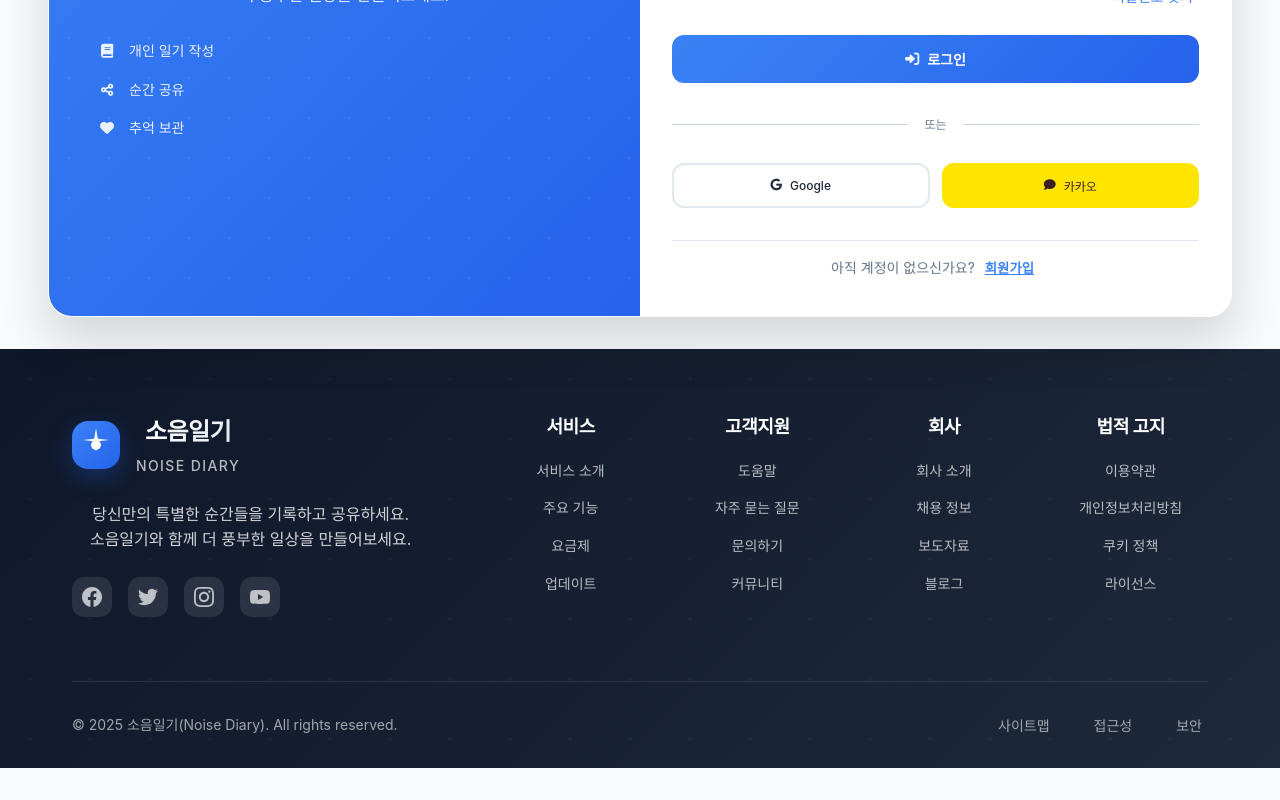
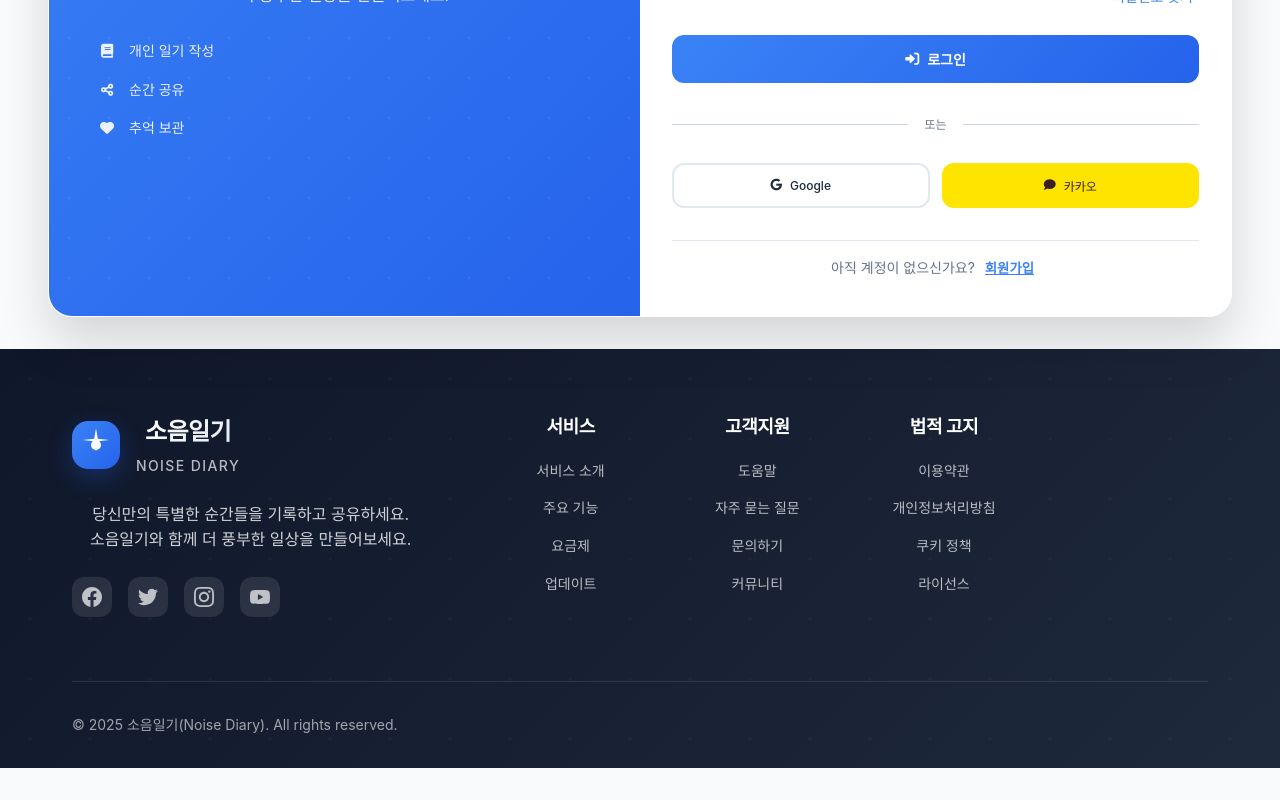
Before and after one commit to pingpingeee/NoiseDiary, a React (Vite) app in the folder front/: page /login in a window 1280 px wide. Shown: the part 447-1247 px from the top of the page. Built offline with nearby package versions, Linux system fonts and the light colour scheme.

Commit message:
ㅁㄴㅇㄹ

```diff
--- a/front/src/components/layout/Footer.jsx
+++ b/front/src/components/layout/Footer.jsx
@@ -116,7 +116,7 @@
                 </li>
               </ul>
             </div>
-
+{/*
             <div className="footer-section">
               <h3 className="footer-section-title">회사</h3>
               <ul className="footer-link-list">
@@ -141,7 +141,7 @@
                   </button>
                 </li>
               </ul>
-            </div>
+            </div> */}
 
             <div className="footer-section">
               <h3 className="footer-section-title">법적 고지</h3>
@@ -203,7 +203,7 @@
             <p className="copyright">
               © {currentYear} 소음일기(Noise Diary). All rights reserved.
             </p>
-            <div className="footer-bottom-links">
+            {/* <div className="footer-bottom-links">
               <button onClick={() => handleNavigation("/sitemap")} className="bottom-link">
                 사이트맵
               </button>
@@ -213,7 +213,7 @@
               <button onClick={() => handleNavigation("/security")} className="bottom-link">
                 보안
               </button>
-            </div>
+            </div> */}
           </div>
         </div>
       </div>
```
